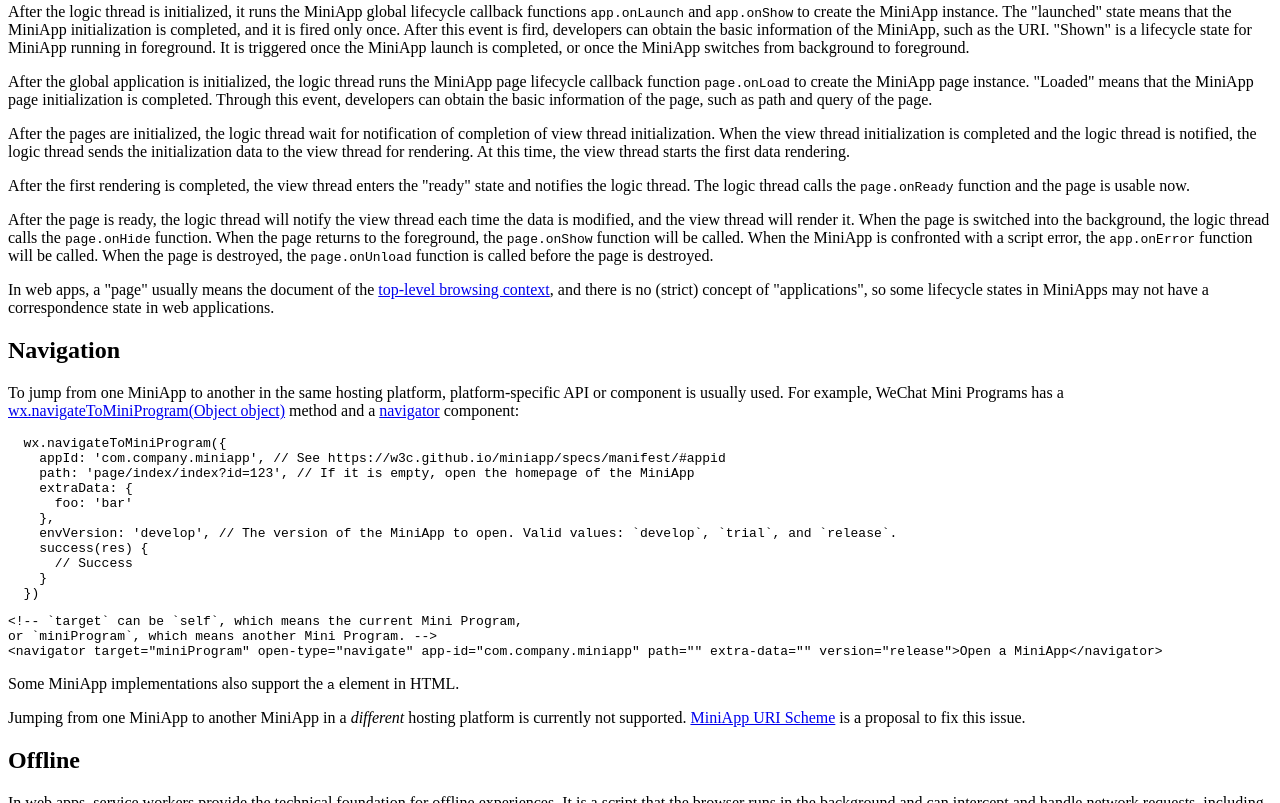
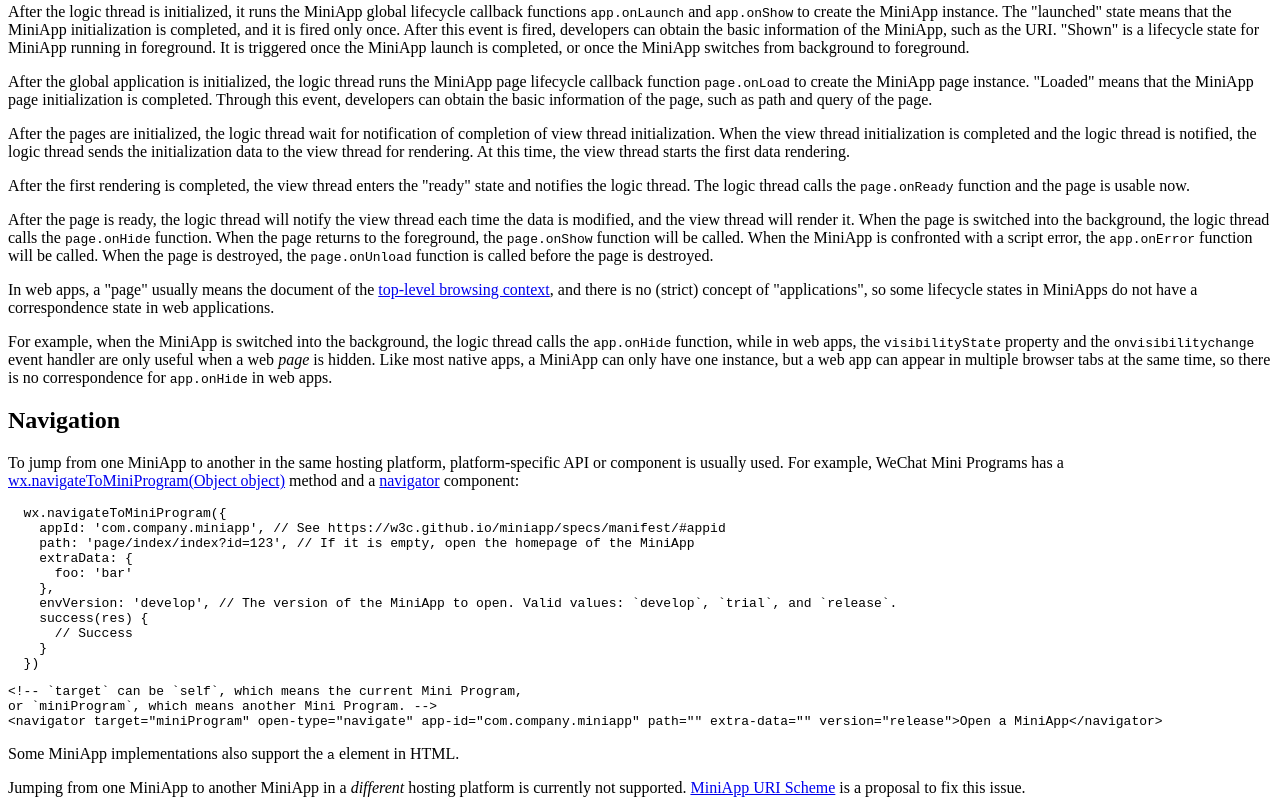
Before and after one commit to xfq/miniapp-comparison, a plain HTML site: page index.html in a window 1280 px wide. Shown: the part 8602-9405 px from the top of the page. Drawn offline with Linux system fonts and the light colour scheme.

Commit message:
Edits to the lifecycle section

```diff
--- a/index.html
+++ b/index.html
@@ -764,7 +764,7 @@ Page({
    </p>
 
    <p>
-    After the logic thread is initialized, it runs the MiniApp global lifecycle callback functions <code>app.onLaunch</code> and <code>app.onShow</code> to create the MiniApp instance. The "launched" state means that the MiniApp initialization is completed, and it is fired only once. After this event is fird, developers can obtain the basic information of the MiniApp, such as the URI. "Shown" is a lifecycle state for MiniApp running in foreground. It is triggered once the MiniApp launch is completed, or once the MiniApp switches from background to foreground.
+    After the logic thread is initialized, it runs the MiniApp global lifecycle callback functions <code>app.onLaunch</code> and <code>app.onShow</code> to create the MiniApp instance. The "launched" state means that the MiniApp initialization is completed, and it is fired only once. After this event is fired, developers can obtain the basic information of the MiniApp, such as the URI. "Shown" is a lifecycle state for MiniApp running in foreground. It is triggered once the MiniApp launch is completed, or once the MiniApp switches from background to foreground.
    </p>
 
    <p>
@@ -784,7 +784,11 @@ Page({
    </p>
 
    <p>
-    In web apps, a "page" usually means the document of the <a href="https://html.spec.whatwg.org/multipage/browsers.html#top-level-browsing-context">top-level browsing context</a>, and there is no (strict) concept of "applications", so some lifecycle states in MiniApps may not have a correspondence state in web applications.
+    In web apps, a "page" usually means the document of the <a href="https://html.spec.whatwg.org/multipage/browsers.html#top-level-browsing-context">top-level browsing context</a>, and there is no (strict) concept of "applications", so some lifecycle states in MiniApps do not have a correspondence state in web applications.
+   </p>
+
+   <p>
+     For example, when the MiniApp is switched into the background, the logic thread calls the <code>app.onHide</code> function, while in web apps, the <code>visibilityState</code> property and the <code>onvisibilitychange</code> event handler are only useful when a web <em>page</em> is hidden. Like most native apps, a MiniApp can only have one instance, but a web app can appear in multiple browser tabs at the same time, so there is no correspondence for <code>app.onHide</code> in web apps.
    </p>
 
     </section>
```
